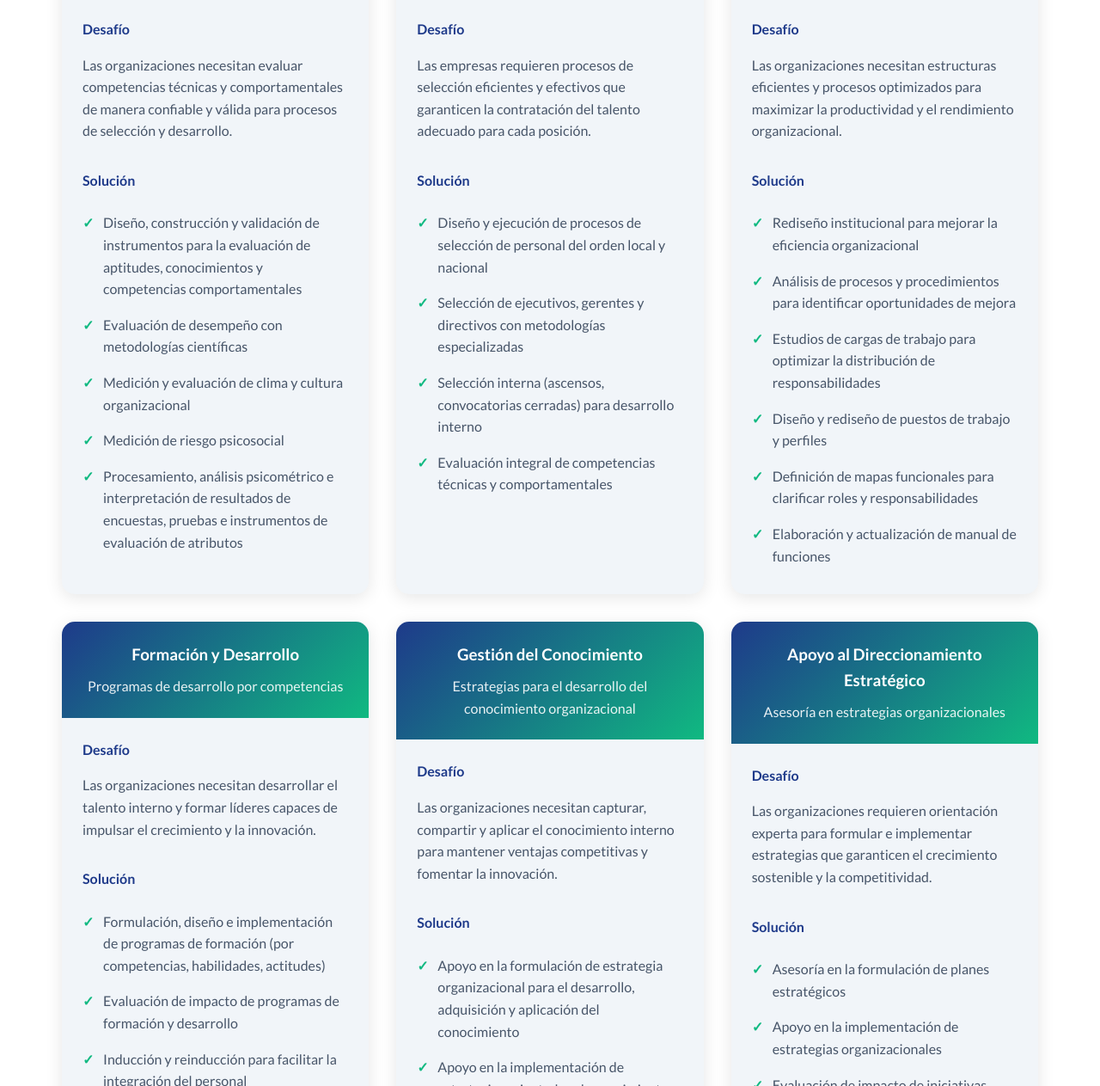
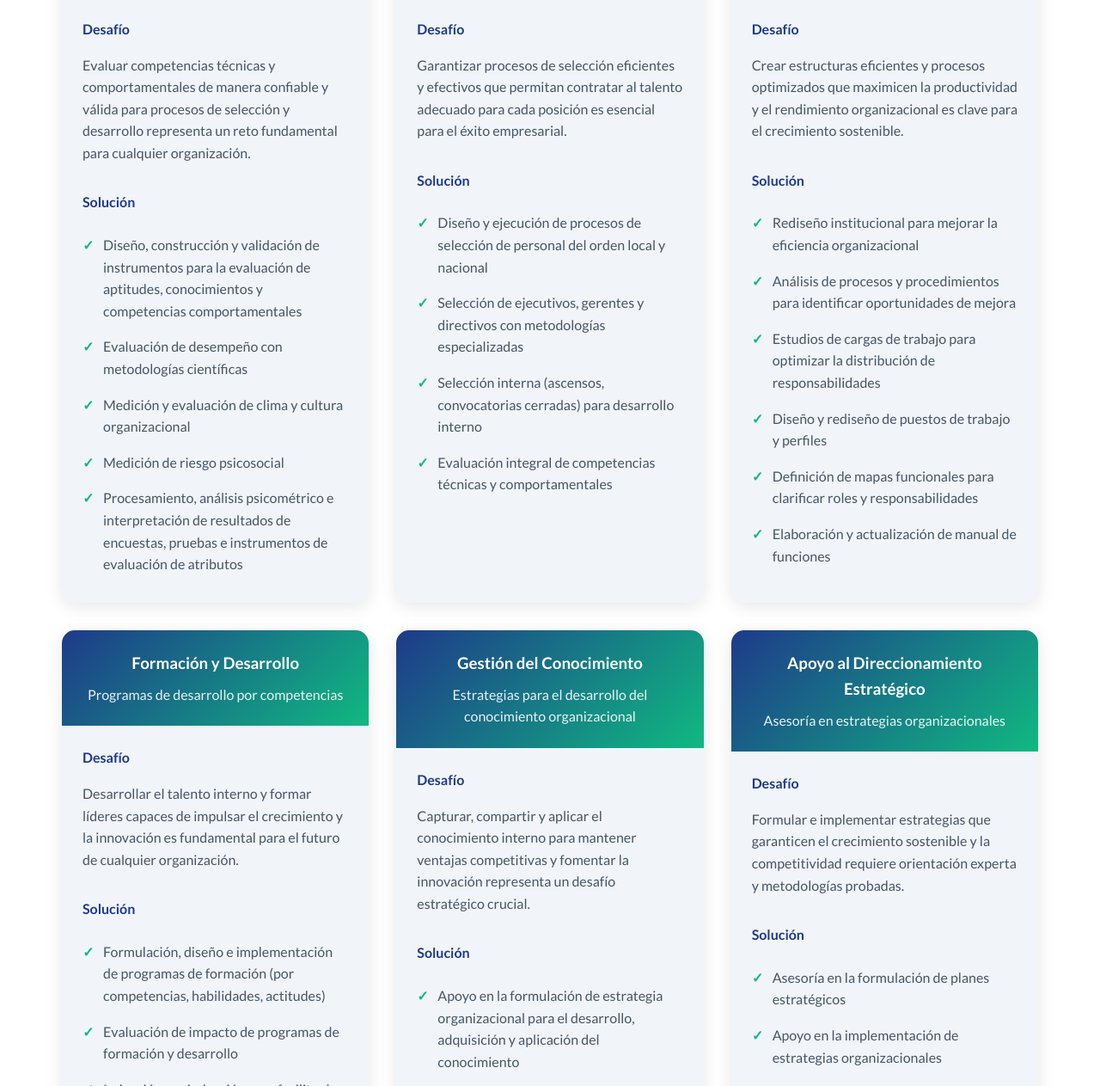
Before and after one commit to phab0s/psicometrica-co, a plain HTML site: page soluciones.html in a window 1280 px wide. Shown: the part 681-1944 px from the top of the page at 86% size. Drawn offline with Linux system fonts and the light colour scheme.

Commit message:
Actualizacion del sitio web - mar 26/08/2025 14:19:23,75

```diff
--- a/soluciones.html
+++ b/soluciones.html
@@ -501,7 +501,7 @@
                     </div>
                     <div class="case-content">
                         <h4>Desafío</h4>
-                        <p>Las organizaciones necesitan evaluar competencias técnicas y comportamentales de manera confiable y válida para procesos de selección y desarrollo.</p>
+                        <p>Evaluar competencias técnicas y comportamentales de manera confiable y válida para procesos de selección y desarrollo representa un reto fundamental para cualquier organización.</p>
                         <h4>Solución</h4>
                         <ul>
                             <li>Diseño, construcción y validación de instrumentos para la evaluación de aptitudes, conocimientos y competencias comportamentales</li>
@@ -520,7 +520,7 @@
                     </div>
                     <div class="case-content">
                         <h4>Desafío</h4>
-                        <p>Las empresas requieren procesos de selección eficientes y efectivos que garanticen la contratación del talento adecuado para cada posición.</p>
+                        <p>Garantizar procesos de selección eficientes y efectivos que permitan contratar al talento adecuado para cada posición es esencial para el éxito empresarial.</p>
                         <h4>Solución</h4>
                         <ul>
                             <li>Diseño y ejecución de procesos de selección de personal del orden local y nacional</li>
@@ -538,7 +538,7 @@
                     </div>
                     <div class="case-content">
                         <h4>Desafío</h4>
-                        <p>Las organizaciones necesitan estructuras eficientes y procesos optimizados para maximizar la productividad y el rendimiento organizacional.</p>
+                        <p>Crear estructuras eficientes y procesos optimizados que maximicen la productividad y el rendimiento organizacional es clave para el crecimiento sostenible.</p>
                         <h4>Solución</h4>
                         <ul>
                             <li>Rediseño institucional para mejorar la eficiencia organizacional</li>
@@ -558,7 +558,7 @@
                     </div>
                     <div class="case-content">
                         <h4>Desafío</h4>
-                        <p>Las organizaciones necesitan desarrollar el talento interno y formar líderes capaces de impulsar el crecimiento y la innovación.</p>
+                        <p>Desarrollar el talento interno y formar líderes capaces de impulsar el crecimiento y la innovación es fundamental para el futuro de cualquier organización.</p>
                         <h4>Solución</h4>
                         <ul>
                             <li>Formulación, diseño e implementación de programas de formación (por competencias, habilidades, actitudes)</li>
@@ -576,7 +576,7 @@
                     </div>
                     <div class="case-content">
                         <h4>Desafío</h4>
-                        <p>Las organizaciones necesitan capturar, compartir y aplicar el conocimiento interno para mantener ventajas competitivas y fomentar la innovación.</p>
+                        <p>Capturar, compartir y aplicar el conocimiento interno para mantener ventajas competitivas y fomentar la innovación representa un desafío estratégico crucial.</p>
                         <h4>Solución</h4>
                         <ul>
                             <li>Apoyo en la formulación de estrategia organizacional para el desarrollo, adquisición y aplicación del conocimiento</li>
@@ -593,7 +593,7 @@
                     </div>
                     <div class="case-content">
                         <h4>Desafío</h4>
-                        <p>Las organizaciones requieren orientación experta para formular e implementar estrategias que garanticen el crecimiento sostenible y la competitividad.</p>
+                        <p>Formular e implementar estrategias que garanticen el crecimiento sostenible y la competitividad requiere orientación experta y metodologías probadas.</p>
                         <h4>Solución</h4>
                         <ul>
                             <li>Asesoría en la formulación de planes estratégicos</li>
```
